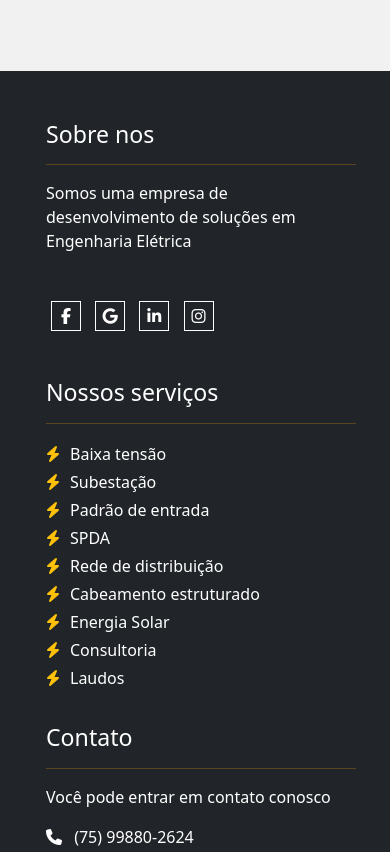
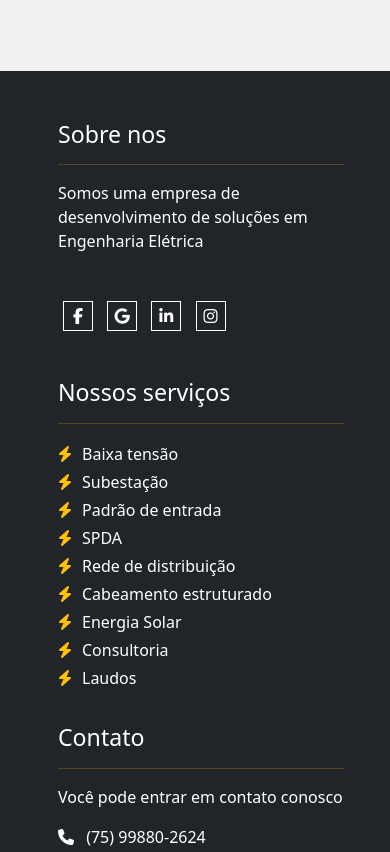
Before and after one commit to B1ELL20/sinergia, a plain HTML site: page index.html in a window 390 px wide. Shown: the part 4780-5632 px from the top of the page. Drawn offline with nearby package versions, Linux system fonts and the light colour scheme.

Commit message:
responsividade

```diff
--- a/estilo/home.css
+++ b/estilo/home.css
@@ -278,6 +278,7 @@ h2 {
 
 .row-tamanho {
     width: 100%;
+    margin: 0px;
 }
 
 /*///////////////////////////////////// RODAPÉ ////////////////////////////////////////////*/
--- a/index.html
+++ b/index.html
@@ -281,6 +281,7 @@
     <!-- Rodapé -->
 
     <footer class="bg-dark">
+        <div class="container-fluid">
             <div class="row row-tamanho">
                 <div class="col-md-4 caixa-footer ps-5 quem mb-5">
                     <h3>Sobre nos</h3>
@@ -334,6 +335,7 @@
                     </div>
                 </div>
             </div>
+        </div>
     </footer>
 
     <!-- Scripts -->
```
Also changed, not shown: corpos/quem-somos.html (+3 -3 lines). Lines whose indentation alone changed are shown as unchanged.
